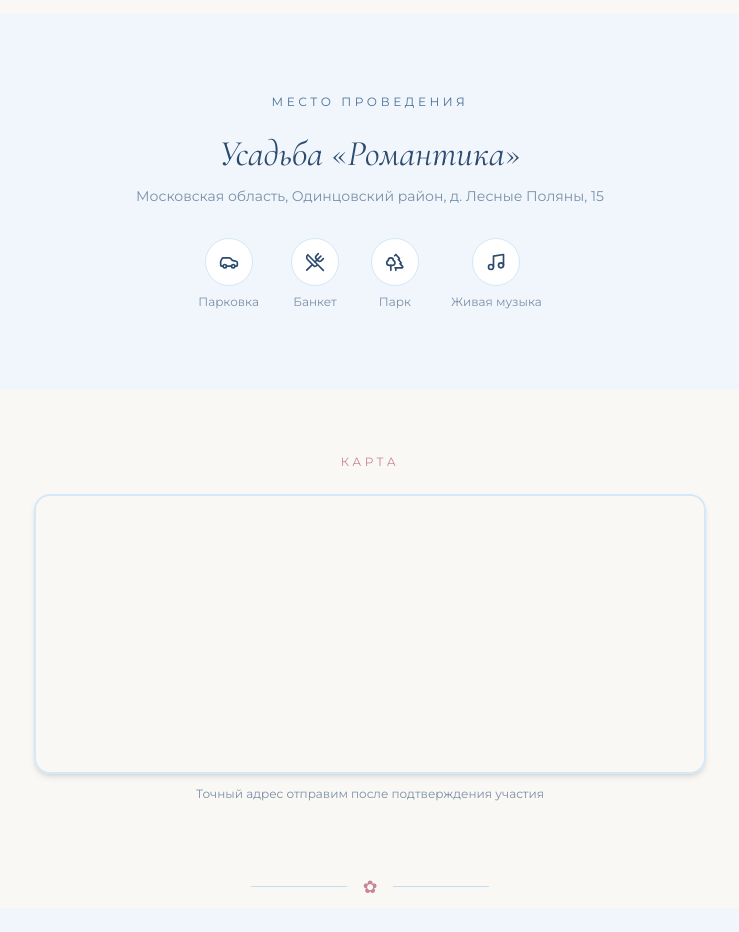
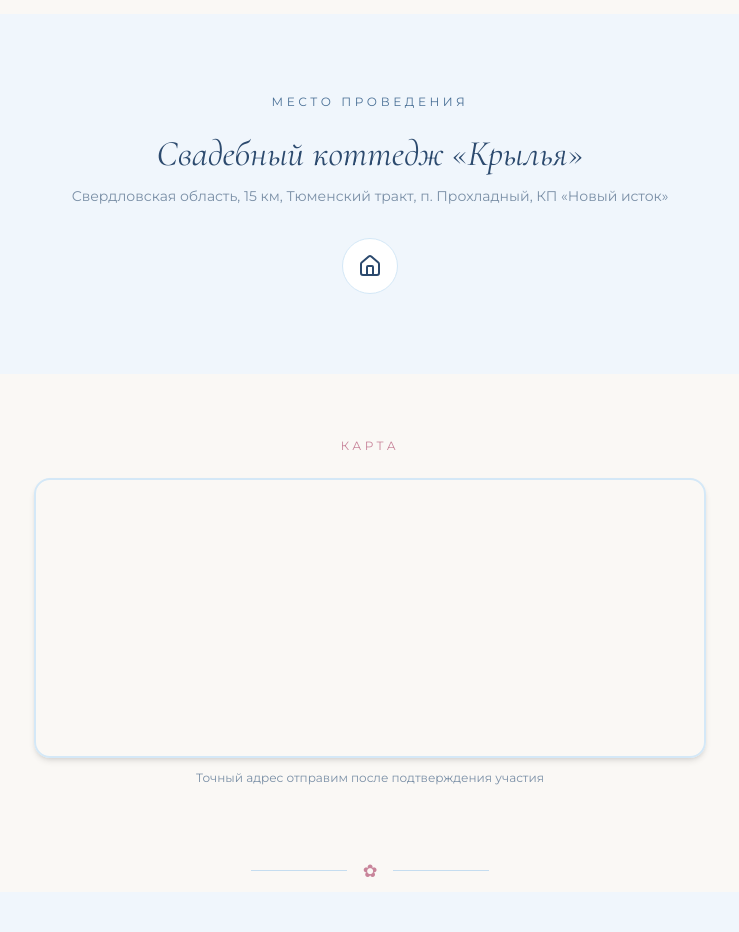
Before and after one commit to pr-poehali-dev/wedding-invitation-project-15, a React (Vite) app: page / in a window 1280 px wide. Shown: the part 2141-3073 px from the top of the page, without its empty margins (270-1009 px from the left). Built offline with nearby package versions, Linux system fonts and the light colour scheme.

Commit message:
Обновление значков на свадебном домике

```diff
--- a/src/pages/Index.tsx
+++ b/src/pages/Index.tsx
@@ -271,30 +271,18 @@ export default function Index() {
             Место проведения
           </p>
           <h2 className="font-cormorant text-4xl mb-3 font-light" style={{ color: "var(--blue-deep)" }}>
-            Усадьба «Романтика»
+            Свадебный коттедж «Крылья»
           </h2>
           <p className="text-sm mb-8" style={{ color: "var(--text-muted)" }}>
-            Московская область, Одинцовский район, д. Лесные Поляны, 15
+            Свердловская область, 15 км, Тюменский тракт, п. Прохладный, КП «Новый исток»
           </p>
-          <div className="flex justify-center gap-8 flex-wrap">
-            {[
-              { icon: "Car", text: "Парковка" },
-              { icon: "UtensilsCrossed", text: "Банкет" },
-              { icon: "Trees", text: "Парк" },
-              { icon: "Music", text: "Живая музыка" },
-            ].map(({ icon, text }) => (
-              <div key={text} className="flex flex-col items-center gap-2">
-                <div
-                  className="w-12 h-12 rounded-full flex items-center justify-center"
-                  style={{ background: "#fff", border: "1px solid var(--blue-border)" }}
-                >
-                  <Icon name={icon} size={20} style={{ color: "var(--blue-deep)" }} />
-                </div>
-                <span className="text-xs" style={{ color: "var(--text-muted)" }}>
-                  {text}
-                </span>
-              </div>
-            ))}
+          <div className="flex justify-center">
+            <div
+              className="w-14 h-14 rounded-full flex items-center justify-center"
+              style={{ background: "#fff", border: "1px solid var(--blue-border)" }}
+            >
+              <Icon name="House" size={24} style={{ color: "var(--blue-deep)" }} />
+            </div>
           </div>
         </Section>
       </section>
```
